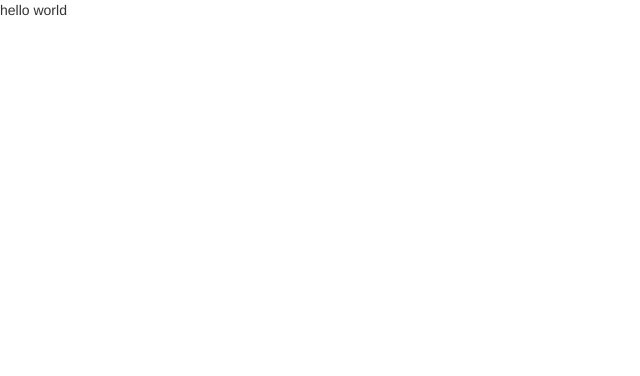
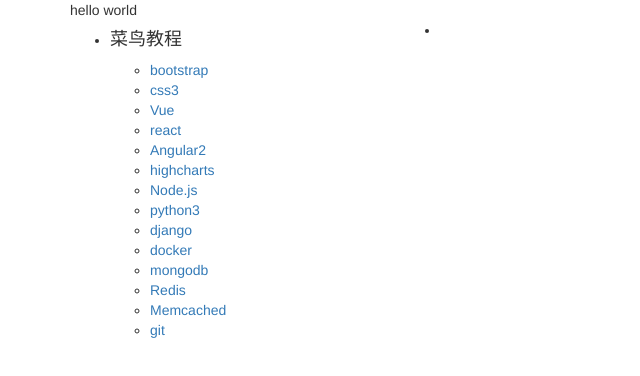
Before and after one commit to bjhhh/bjhhh.github.io, a plain HTML site: page index.html in a window 1280 px wide. Shown: the whole page, without its empty margins (0-640 px from the left). Drawn offline with nearby package versions, Linux system fonts and the light colour scheme.

Commit message:
Signed-off-by: bjhhh <bjhhh@sina.com>

```diff
--- a/index.html
+++ b/index.html
@@ -17,11 +17,54 @@ $(function(){
 </script>
 <style type="text/css">
 
+.tutorial-list{}
+.tutorial-list > li{float:left;width:30%;}
 </style>
 </head>
 <body>
 
-hello world
+<div class="container">
+   <div class="row">
+      <div class="col-lg-12">hello world</div>
+   </div>
+</div>
+
+
+<div class="container tutorial-container">
+   <div class="row">
+      <div class="col-lg-12">
+<ul class="tutorial-list">
+<li>
+	<h4>菜鸟教程</h4>
+	<ul>
+	<li><a href="http://www.runoob.com/bootstrap/bootstrap-tutorial.html">bootstrap</a></li>
+	<li><a href="http://www.runoob.com/css3/css3-tutorial.html">css3</a></li>
+	<li><a href="http://www.runoob.com/vue2/vue-tutorial.html">Vue</a></li>
+	<li><a href="http://www.runoob.com/react/react-tutorial.html">react</a></li>
+	<li><a href="http://www.runoob.com/angularjs2/angularjs2-tutorial.html">Angular2</a></li>
+	<li><a href="http://www.runoob.com/highcharts/highcharts-tutorial.html">highcharts</a></li>
+	<li><a href="http://www.runoob.com/nodejs/nodejs-tutorial.html">Node.js</a></li>
+	<li><a href="http://www.runoob.com/python3/python3-tutorial.html">python3</a></li>
+	<li><a href="http://www.runoob.com/django/django-tutorial.html">django</a></li>
+	<li><a href="http://www.runoob.com/docker/docker-tutorial.html">docker</a></li>
+	<li><a href="http://www.runoob.com/mongodb/mongodb-tutorial.html">mongodb</a></li>
+	<li><a href="http://www.runoob.com/redis/redis-tutorial.html">Redis</a></li>
+	<li><a href="http://www.runoob.com/Memcached/Memcached-tutorial.html">Memcached</a></li>
+	<li><a href="http://www.runoob.com/git/git-tutorial.html">git</a></li>
+	</ul>
+</li>
+
+<li>
+
+
+</li>
+</ul>
+
+
+      </div>
+   </div>
+</div>
+
 
 
 
```
